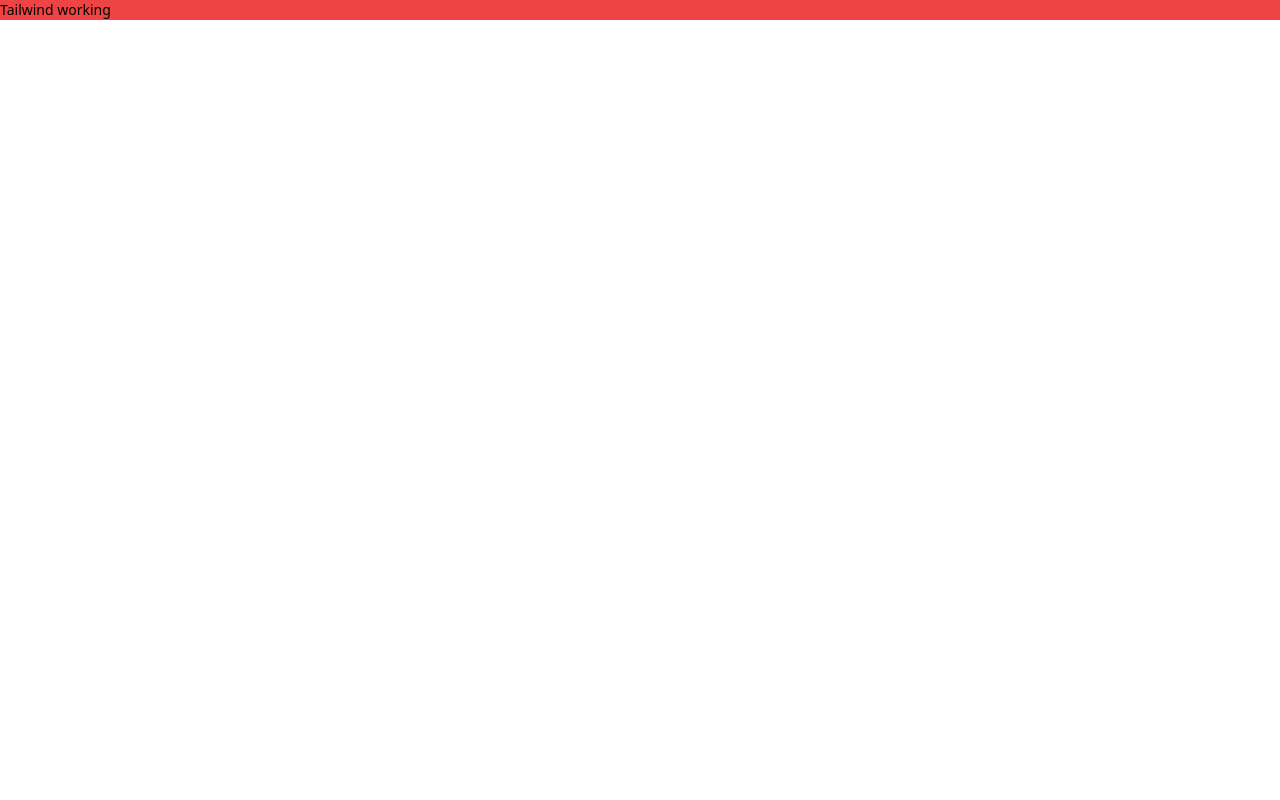
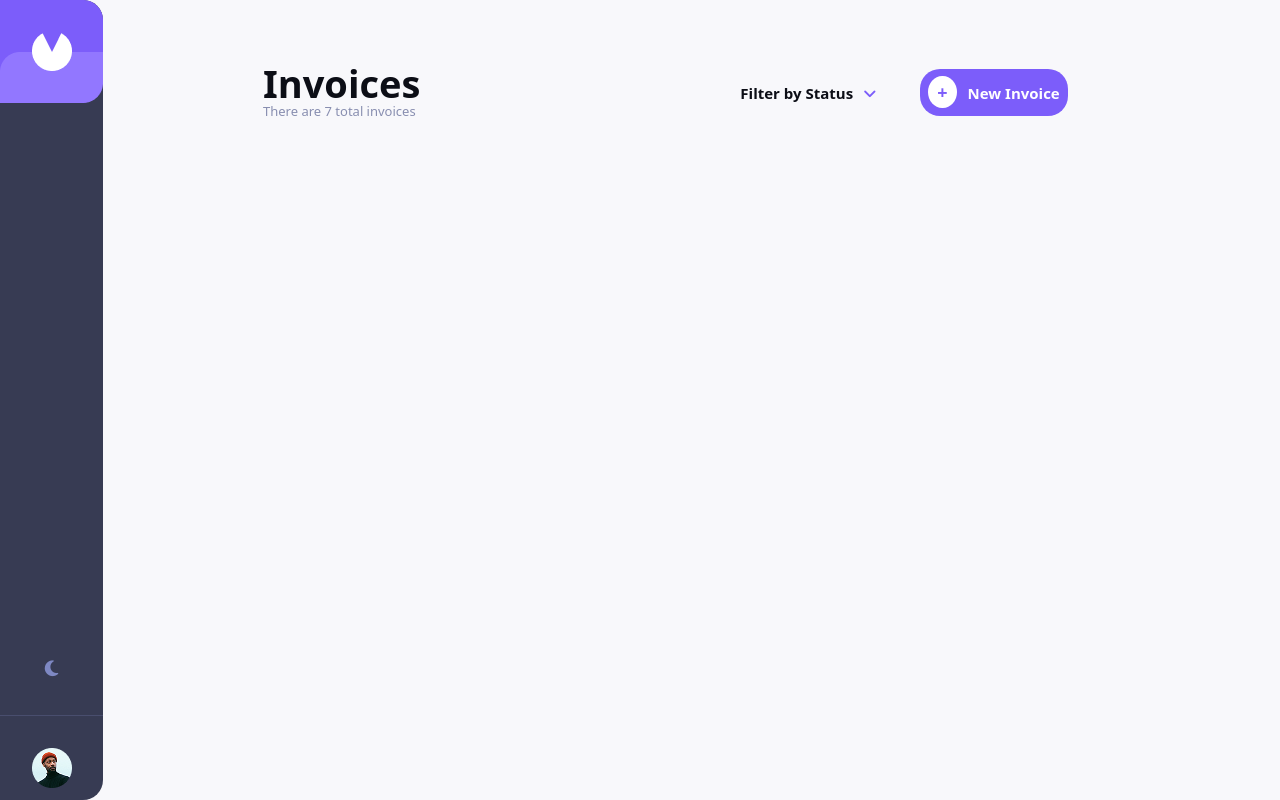
Before and after one commit to NwakanmaEmmanuel/invoice-management-app, a React (Vite) app: page / in a window 1280 px wide. Built offline with nearby package versions, Linux system fonts and the light colour scheme.

Commit message:
implemented invoicelist header

```diff
--- a/index.html
+++ b/index.html
@@ -6,6 +6,7 @@
     <meta name="viewport" content="width=device-width, initial-scale=1.0" />
     <link rel="preconnect" href="https://fonts.googleapis.com">
     <link rel="preconnect" href="https://fonts.gstatic.com" crossorigin>
+    <link rel="stylesheet" href="https://cdnjs.cloudflare.com/ajax/libs/font-awesome/6.5.0/css/all.min.css" />
     <link href="https://fonts.googleapis.com/css2?family=League+Spartan:wght@100..900&display=swap" rel="stylesheet">
     <title>invoice-management-app</title>
   </head>
--- a/src/App.jsx
+++ b/src/App.jsx
@@ -1,11 +1,14 @@
+import Sidebar from './components/Sidebar'
+import InvoiceList from './components/InvoiceList'
+
 
 export default function App() {
   return (
 
-
-<div className="bg-red-500 text-sm p-34">
-  Tailwind working
-</div>
+    <div className="flex bg-[#F8F8FB] ">
+      <Sidebar/>
+      <InvoiceList/>
+    </div>
 
   )
 }
--- a/src/components/InvoiceList.jsx
+++ b/src/components/InvoiceList.jsx
@@ -0,0 +1,23 @@
+
+export default function InvoiceList() {
+  return (
+    <div className="px-[10rem] py-[4rem]">
+        <div className="flex justify-between items-center gap-[20rem]">
+            <div>
+                <h1 className="text-[#0C0E16] text-[38px] leading-[100%] font-bold">Invoices</h1>
+                <p className="text-[#888EB0] text-[13px]">There are 7 total invoices</p>
+            </div>
+            <div className="flex gap-[44px] l">
+                <button className="text-[#0C0E16] text-[15px] font-bold">
+                    Filter by Status
+                    <i class="fa-solid fa-angle-down text-[#7C5DFA] ml-[10px] "></i>
+                </button>
+                <button className="bg-[#7C5DFA] text-[15px] font-bold text-white px-[8px] py-[10px] rounded-[20px] ">
+                    <span className="text-[#7C5DFA] bg-white px-[9px] py-[4px] font-bold text-[18px] rounded-[50%] mr-[11px] ">+</span>
+                    New Invoice
+                </button>
+            </div>
+        </div>
+    </div>
+  )
+}
--- /dev/null
+++ b/src/components/Sidebar.jsx
@@ -0,0 +1,20 @@
+import header from '../assets/header.png'
+import profile from '../assets/Profile.png'
+
+function Sidebar() {
+  return (
+    <div className="bg-[#373B53] flex flex-col justify-between h-screen w-[103px] rounded-tr-[20px] rounded-br-[20px]">
+      <img src={header} alt="" />
+      <div className='flex flex-col items-center mb-3 gap-[32px]'>
+        {/* <div className='h-2 w-3 bg-red-400'></div> */}
+        {/* <i className="fa-regular fa-moon h-8 w-7"></i> */}
+
+        <i class="fa-solid fa-moon text-[#7E88C3] text-lg cursor-pointer"></i>
+        <p className='h-[1px] bg-[#494E6E] w-[103px]'></p>
+        <img className=' ' src={profile} alt="" />
+      </div>
+    </div>
+  )
+}
+
+export default Sidebar
--- a/src/index.css
+++ b/src/index.css
@@ -1,3 +1,9 @@
 @tailwind base;
 @tailwind components;
 @tailwind utilities;
+
+*{
+    margin: 0;
+    border: 0;
+    box-sizing: border-box;
+}
```
Also changed, not shown: src/assets/Profile.png (added), src/assets/header.png (added).
